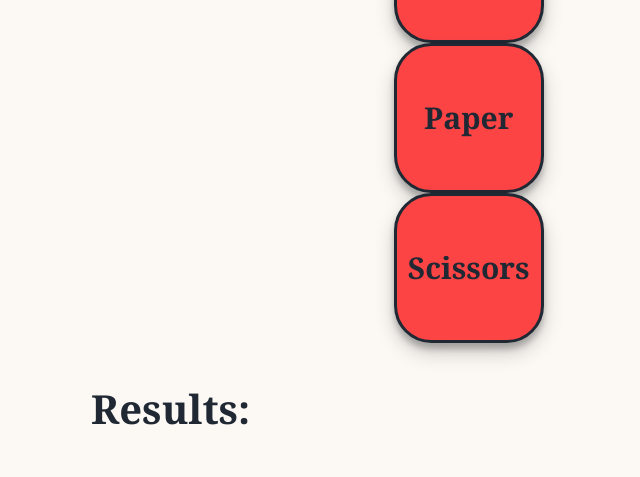
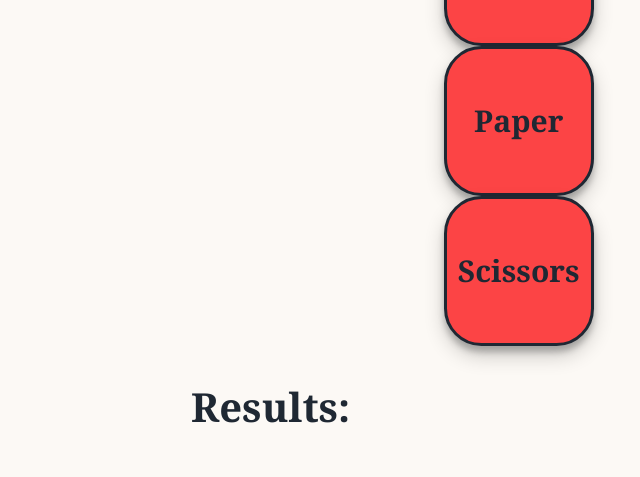
Before and after one commit to Omobolawole/rock-paper-scissors-javascript, a plain HTML site: page index.html in a window 1280 px wide. Shown: the part 342-819 px from the top of the page, without its empty margins (367-1007 px from the left). Drawn offline with Linux system fonts and the light colour scheme.

Commit message:
Eight draft of RPS UI

```diff
--- a/styles.css
+++ b/styles.css
@@ -1,15 +1,18 @@
 body {
+    display: flex;
+    flex-direction: column;
+    justify-content: center;
     text-align: center;
     background-color: rgb(252, 249, 245);
     padding: 0 150px;
 }
 
 .game {
-    padding: 0px 150px 0px 300px;
+    padding: 0px 150px 0px 400px;
     display: flex;
     flex-direction: column;
     align-items: flex-start;
-    gap: 5px;
+    gap: 0;
 }
 
 .rounds {
@@ -85,7 +88,7 @@ input[type=button] {
 }
 
 .reset {
-    margin: 0px 150px;
+    margin: 0px auto;
     width: 200px;
     height: 50px;
     font: bold 20px Georgia;
```
